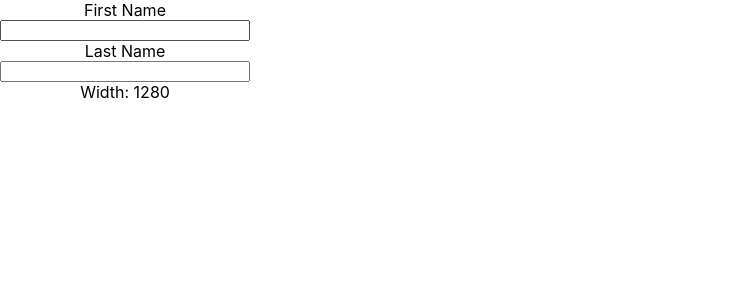
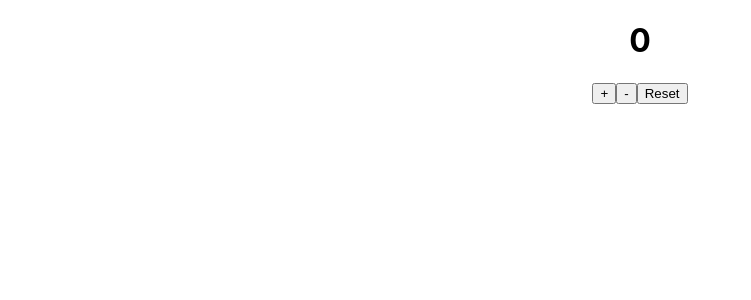
Before and after one commit to napatwongchr/codecamp-intro-to-hooks, a React (Create React App) app: page / in a window 1280 px wide. Shown: the top 300 px of the page, without its empty margins (0-751 px from the left). Built offline with nearby package versions, Linux system fonts and the light colour scheme; the HTML template or start-up script is replaced by a standard one.

Commit message:
add counter component

```diff
--- a/src/App.js
+++ b/src/App.js
@@ -1,11 +1,11 @@
 import React from "react";
-import FormHook from "./components/FormHook";
 import "./App.css";
+import Counter from "./components/Counter";
 
 function App() {
   return (
     <div className="App">
-      <FormHook />
+      <Counter />
     </div>
   );
 }
--- /dev/null
+++ b/src/components/Counter.js
@@ -0,0 +1,49 @@
+import React from "react";
+
+export default class Counter extends React.Component {
+  constructor(props) {
+    super(props);
+    this.state = {
+      counter: 0,
+    };
+
+    this.addCounter = this.addCounter.bind(this);
+    this.subtractCounter = this.subtractCounter.bind(this);
+    this.resetCounter = this.resetCounter.bind(this);
+  }
+
+  addCounter() {
+    this.setState((state) => {
+      return {
+        counter: state.counter + 1,
+      };
+    });
+  }
+
+  subtractCounter() {
+    this.setState((state) => {
+      return {
+        counter: state.counter - 1,
+      };
+    });
+  }
+
+  resetCounter() {
+    this.setState(() => {
+      return {
+        counter: 0,
+      };
+    });
+  }
+
+  render() {
+    return (
+      <div>
+        <h1>{this.state.counter}</h1>
+        <button onClick={this.addCounter}>+</button>
+        <button onClick={this.subtractCounter}>-</button>
+        <button onClick={this.resetCounter}>Reset </button>
+      </div>
+    );
+  }
+}
```
